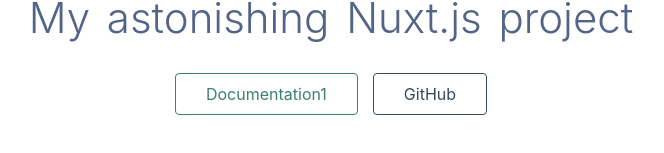
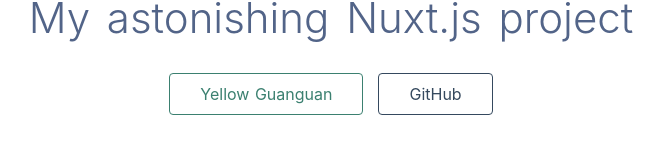
Before and after one commit to Slodezzm/nuxtjs, a Nuxt app: page / in a window 1280 px wide. Shown: the part 499-652 px from the top of the page, without its empty margins (309-973 px from the left). Built offline with nearby package versions, Linux system fonts and the light colour scheme.

Commit message:
Update index.vue

```diff
--- a/pages/index.vue
+++ b/pages/index.vue
@@ -14,7 +14,7 @@
           target="_blank"
           class="button--green"
         >
-          Documentation1
+          Yellow Guanguan
         </a>
         <a
           href="https://github.com/nuxt/nuxt.js"
```
